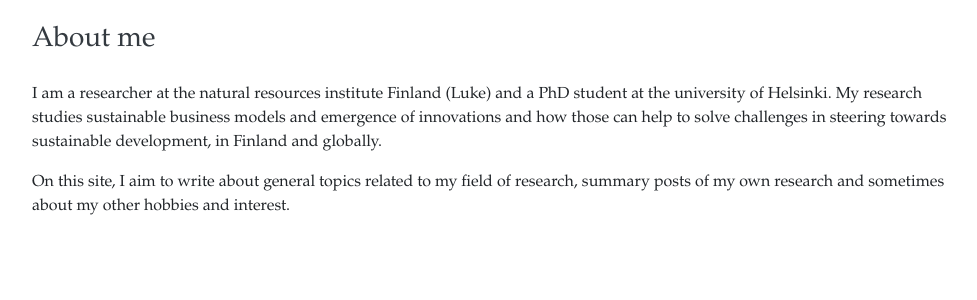
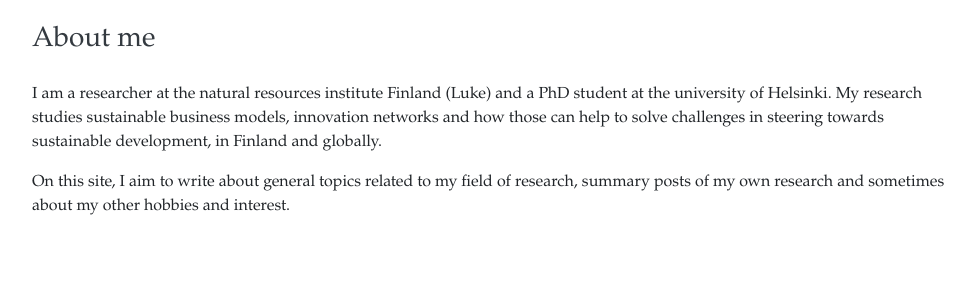
Before and after one commit to attekoskivaara/myownsite, a Django app: page / in a window 1280 px wide. Shown: the part 296-596 px from the top of the page, without its empty margins (148-1125 px from the left). Run offline with Django 3.2, Linux system fonts and the light colour scheme; parts of the project's set-up code (start-up, migrations or seed data) failed here and were passed over; some libraries are stand-ins or nearby versions.

Commit message:
About page corrections

```diff
--- a/mysite/mysite/templates/index.html
+++ b/mysite/mysite/templates/index.html
@@ -15,7 +15,7 @@
         <div class="site-heading">
           <h3 class=" site-heading my-4 mt-3 text-dark"> About me </h3>
           <p>I am a researcher at the natural resources institute Finland (Luke) and a PhD student at the university of Helsinki.
-            My research studies sustainable business models and emergence of innovations and how those can help to solve challenges in steering towards sustainable
+            My research studies sustainable business models, innovation networks and how those can help to solve challenges in steering towards sustainable
             development, in Finland and globally.
           </p>
           <p>On this site, I aim to write about general topics related to my field of research, summary posts of my own research
```
Also changed, not shown: mysite/mysite/db.sqlite3.
